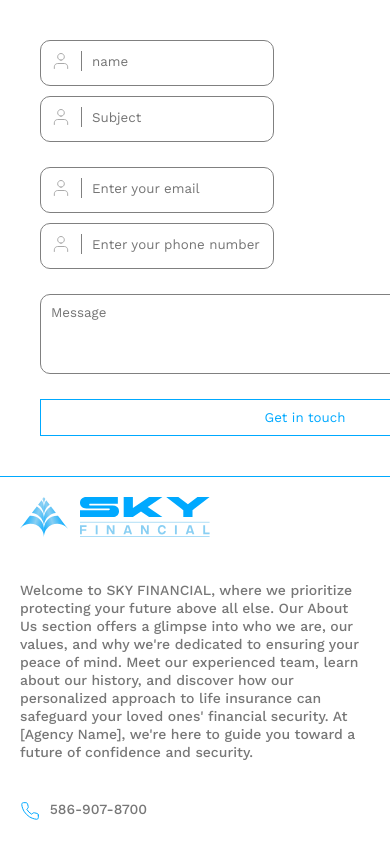
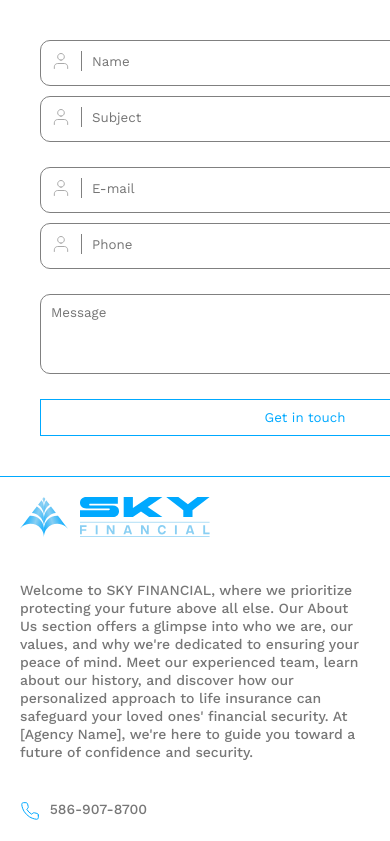
Before and after one commit to SANJAY-1416/Sky-Financial, a Next.js app: page /Component/Form in a window 390 px wide. Shown: the top 841 px of the page. Built offline with nearby package versions, Linux system fonts and the light colour scheme.

Commit message:
fix : responsive bugs

```diff
--- a/app/Component/Form/Form.css
+++ b/app/Component/Form/Form.css
@@ -70,6 +70,12 @@ textarea {
   height: 60px;
   width: 100%;
 }
+.email-successfully {
+  display: grid;
+  font-family: var(--font-work);
+  color: green;
+  justify-items: center;
+}
 /* Tab View  */
 
 @media (min-width: 650px) and (max-width: 1024px) {
@@ -92,25 +98,16 @@ textarea {
 /* Mobile View  */
 
 @media (min-width: 320px) and (max-width: 650px) {
-  /* .overall-form {
-    display: grid;
-
-    grid-auto-flow: row;
-
-    row-gap: 7px;
-  } */
   .overall-form {
     width: 100%;
-    display: grid;
-    grid-auto-flow: row;
+    display: flex;
+    flex-direction: column;
   }
   .input-form {
     max-width: 100%;
     display: grid;
     /* grid-auto-flow: column; */
+    justify-content: flex-start;
     column-gap: 10px;
   }
-  .from .overall-form {
-    width: 100%;
-  }
 }
--- a/app/Component/Form/page.js
+++ b/app/Component/Form/page.js
@@ -33,13 +33,6 @@ export default function page() {
 
   return (
     <>
-      {show ? (
-        <div onClose={() => setShow(false)}>
-          email has been sent successfully
-        </div>
-      ) : (
-        ""
-      )}
       <div className="form">
         <div className="sub-form">
           <div className="overall-form">
@@ -51,7 +44,7 @@ export default function page() {
                 <div className="line"></div>
                 <div className="inputGroup">
                   <input
-                    placeholder="name"
+                    placeholder="Name"
                     type="text"
                     value={name}
                     onChange={(e) => setName(e.target.value)}
@@ -83,7 +76,7 @@ export default function page() {
                 <div className="line"></div>
                 <div className="inputGroup">
                   <input
-                    placeholder="Enter your email"
+                    placeholder="E-mail"
                     type="text"
                     value={email}
                     onChange={(e) => setEmail(e.target.value)}
@@ -98,7 +91,7 @@ export default function page() {
                 <div className="line"></div>
                 <div className="inputGroup">
                   <input
-                    placeholder="Enter your phone number"
+                    placeholder="Phone"
                     type="text"
                     value={phone}
                     onChange={(e) => setPhone(e.target.value)}
@@ -119,6 +112,13 @@ export default function page() {
               />
             </div>
           </div>
+          {show ? (
+            <div className="email-successfully" onClose={() => setShow(false)}>
+              Email has been sent successfully
+            </div>
+          ) : (
+            ""
+          )}
           <div className="form-touch">
             <button onClick={sendMail} type="submit" className="button">
               Get in touch
--- a/app/page.css
+++ b/app/page.css
@@ -622,21 +622,6 @@
     color: #333333;
   }
 
-  .overall-form {
-    display: grid;
-
-    justify-content: space-between;
-    grid-column-gap: 5px;
-    column-gap: 5px;
-    grid-row-gap: 7px;
-    row-gap: 7px;
-  }
-  .input-form {
-    max-width: 100%;
-    display: grid;
-    grid-auto-flow: column;
-    column-gap: 10px;
-  }
   .right-top {
     display: grid;
     /* justify-self: center; */
@@ -693,15 +678,14 @@
   }
   .left-line p {
     font-size: 20px;
-    line-height: 13px;
-
-    padding: 7px 0;
+    /* line-height: 13px; */
+    /* padding: 7px 0; */
     letter-spacing: 1px;
   }
   .left-line {
     border-bottom: 1px solid #00a9ff;
     border-top: 1px solid #00a9ff;
-    max-width: fit-content;
+    width: 100%;
   }
   .left-grid {
     max-width: 100%;
```
